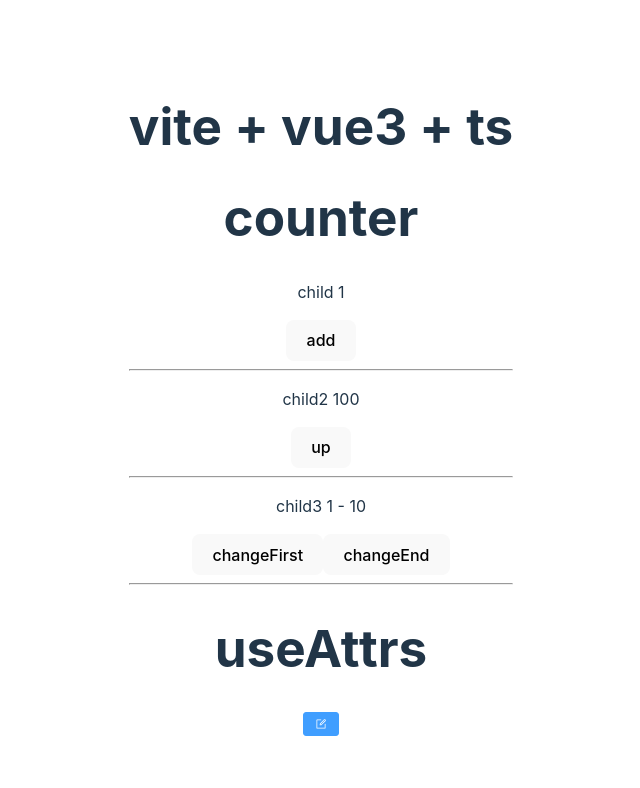
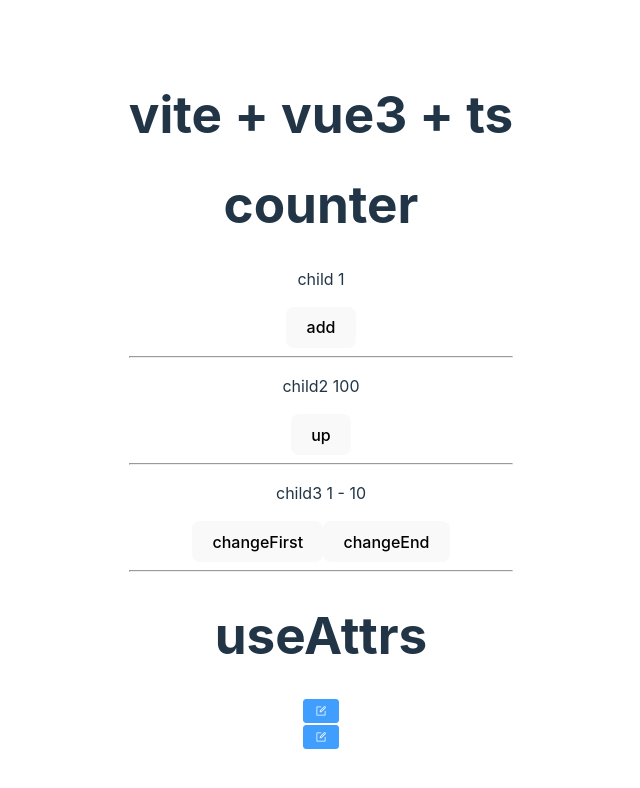
Before and after one commit to changxianglin/projectAboutVue3, a Vue app: page / in a window 1280 px wide. Shown: the top 788 px of the page, without its empty margins (319-959 px from the left). Built offline with nearby package versions, Linux system fonts and the light colour scheme.

Commit message:
useAttrs

```diff
--- /dev/null
+++ b/src/components/HintButton.vue
@@ -0,0 +1,11 @@
+<template>
+  <div :title="$attrs.title">
+    <el-button :="$attrs"></el-button>
+  </div>
+</template>
+
+<script lang="ts" setup>
+import { useAttrs } from 'vue';
+
+const $attrs = useAttrs()
+</script>
--- a/src/components/child4.vue
+++ b/src/components/child4.vue
@@ -2,10 +2,12 @@
 <div>
   <h1>useAttrs</h1>
   <el-button type="primary" size="small" :icon="Edit"></el-button>
+  <HintButton type="primary" size="small" :icon="Edit" title="编辑按钮" @click="handler"></HintButton>
 </div>
 </template>
 
 <script lang="ts" setup>
+import HintButton from './HintButton.vue'
 import {
   Check,
   Delete,
@@ -23,4 +25,8 @@
 const addEnd = () => {
   emits('update:pageSize', props.pageSize + 1)
 }
+
+const handler = () => {
+  console.log('useAttrs')
+}
 </script>
```
